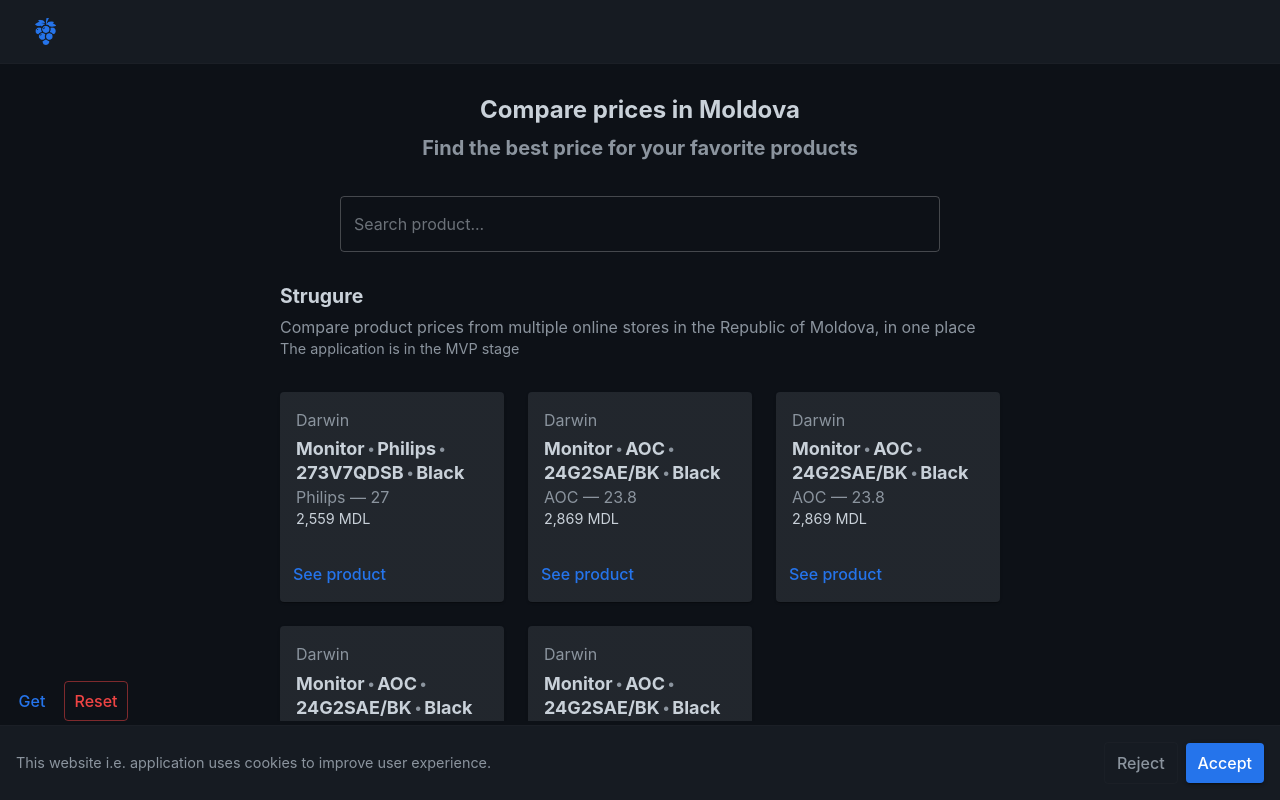
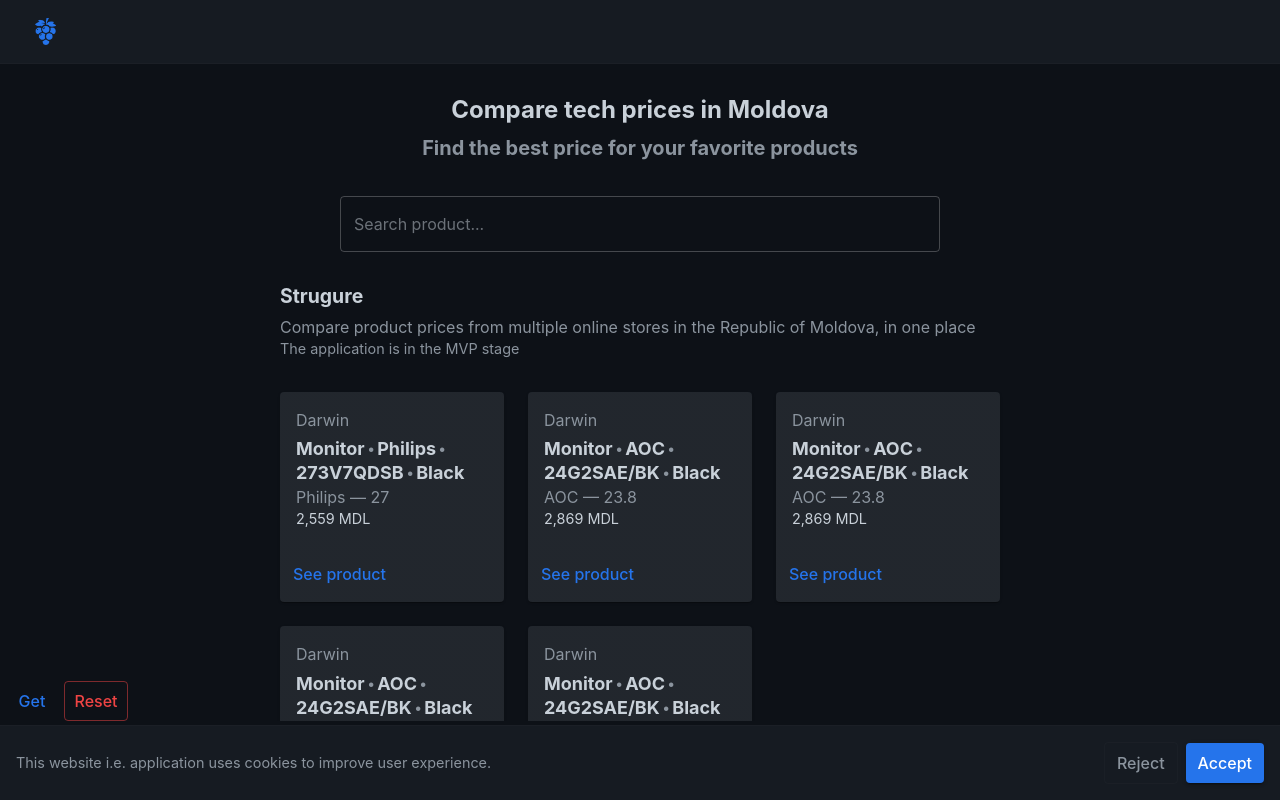
Before and after one commit to edcedcedcedc/tech-search-engine, a React (Vite) app in the folder web/: page / in a window 1280 px wide. Built offline with nearby package versions, Linux system fonts and the light colour scheme; some icons are missing.

Commit message:
Small translate fix

```diff
--- a/web/src/i18n/locales/en-US.ts
+++ b/web/src/i18n/locales/en-US.ts
@@ -6,7 +6,7 @@
   Select_Language: "Select Language",
 
   // landing
-  Compare_prices_in_Moldova: "Compare prices in Moldova",
+  Compare_prices_in_Moldova: "Compare tech prices in Moldova",
   Find_the_best_price_for_your_favorite_products:
     "Find the best price for your favorite products",
   Compare_product_prices_from_multiple_online_stores_in_the_Republic_of_Moldova_in_one_place:
--- a/web/src/i18n/locales/ro-MD.ts
+++ b/web/src/i18n/locales/ro-MD.ts
@@ -6,7 +6,7 @@
   Select_Language: "Selectați limba",
 
   // landing
-  Compare_prices_in_Moldova: "Compară prețurile în Moldova",
+  Compare_prices_in_Moldova: "Compară prețurile tech în Moldova",
   Find_the_best_price_for_your_favorite_products:
     "Găsește cel mai bun preț pentru produsele tale preferate",
   Compare_product_prices_from_multiple_online_stores_in_the_Republic_of_Moldova_in_one_place:
```
